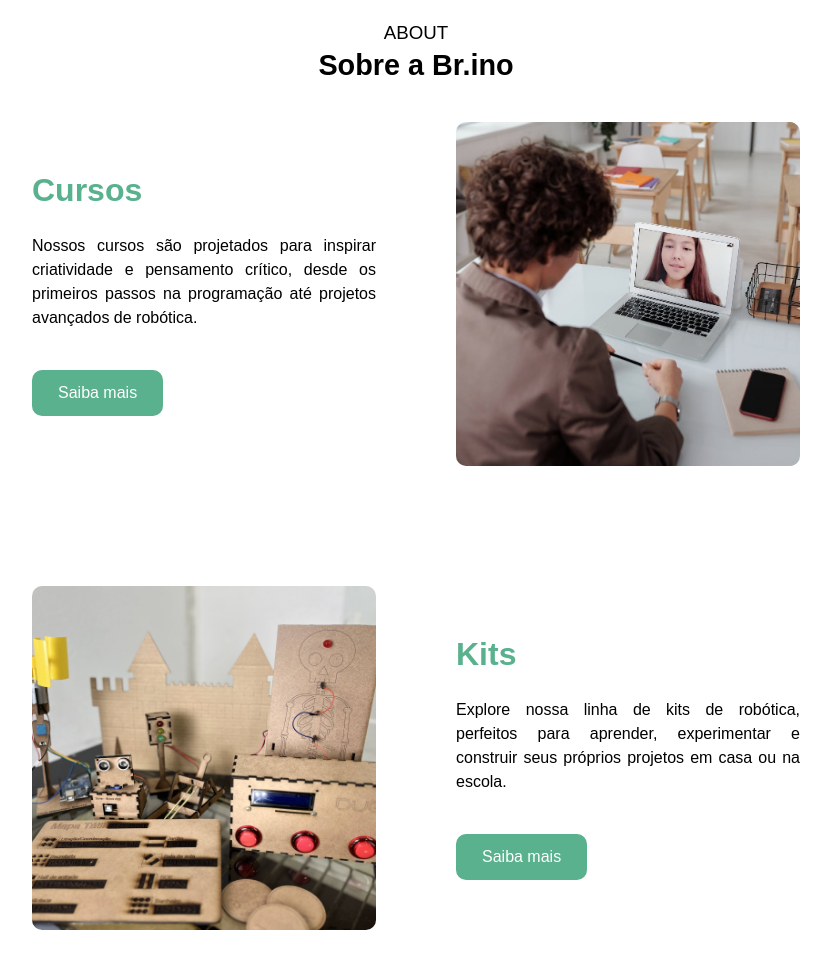
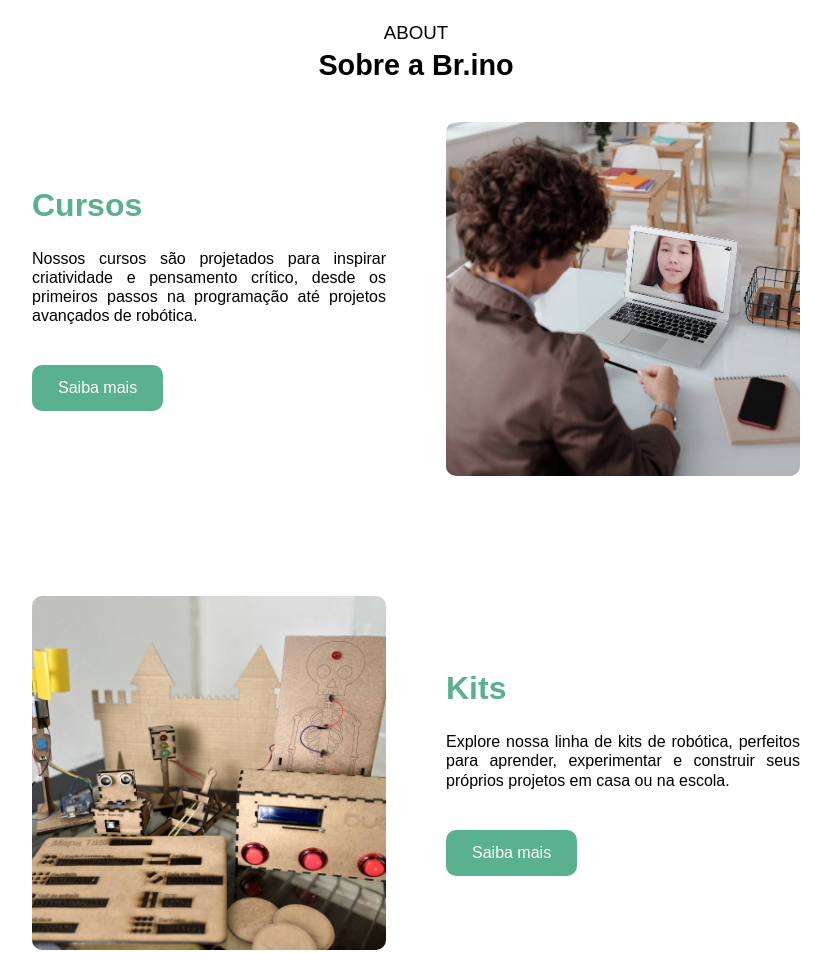
Before and after one commit to Danimell061/Projeto-Br.ino, a website: page src/public/index.html in a window 1280 px wide. Shown: the part 2580-3533 px from the top of the page, without its empty margins (224-1055 px from the left). Drawn offline with Linux system fonts and the light colour scheme; some packages are replaced by stand-ins of ours; a script that the page names is missing.

Commit message:
Pequenos ajustes na infos

```diff
--- a/src/public/css/style.css
+++ b/src/public/css/style.css
@@ -302,7 +302,7 @@ h5 {
 .info-section {
     display: flex;
     flex-direction: column;
-    gap: 150px;
+    gap: 50px;
     align-items: center;
     text-align: center;
 }
@@ -310,7 +310,8 @@ h5 {
     display: block;
     width: 100%;
     border-radius: 10px;
-    max-width: 500px;
+    max-width: 450px;
+    max-height: 450px;
 }
 .info-image-right {
     margin-left: auto;
@@ -522,7 +523,7 @@ footer {
 
 /* --- SEÇÃO LOJA (PRODUTOS) --- */
 .section-subtitle {
-    line-height: 1.5;
+    line-height: 1.2;
     text-align: justify;
 }
 .product-grid-section {
@@ -755,7 +756,7 @@ footer {
     }
 
     .info-section, .contact-section {
-        gap: 80px;
+        gap: 60px;
     }
     .btn-video {
     padding-left: 20%;
```
